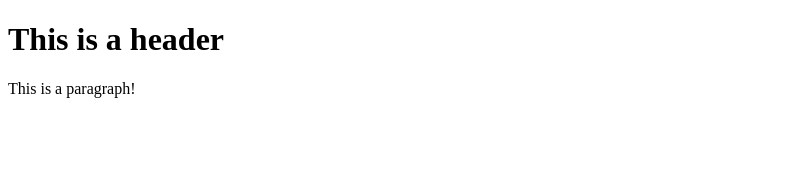
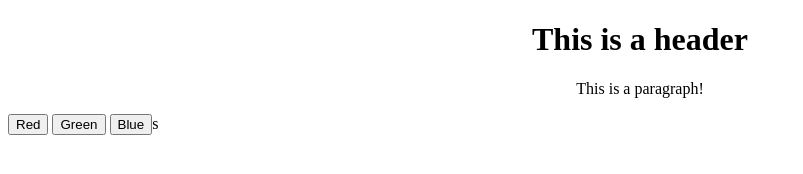
Before and after one commit to ashadwe/ashadwe.github.io, a plain HTML site: page index.html in a window 1280 px wide. Shown: the whole page, without its empty margins (0-803 px from the left). Drawn offline with Linux system fonts and the light colour scheme.

Commit message:
Update index.html

```diff
--- a/index.html
+++ b/index.html
@@ -8,7 +8,23 @@
     <link rel="stylesheet" href="/stylesheets/index-style.css">
 </head>
 <body>
+    <center>
     <h1>This is a header</h1>
     <p>This is a paragraph!</p>
+    </center>
+
+    <script>
+        function changeColor(color) {
+          document.body.style.backgroundColor = color;
+          document.getElementById("display").innerHTML = "The background color is now " + color;
+        }
+      </script>
+
+      <button onclick="changeColor('red')">Red</button>
+      <button onclick="changeColor('green')">Green</button>
+      <button onclick="changeColor('blue')">Blue</button>s
+
+      <p id="display"></p>
+
 </body>
 </html>
```
